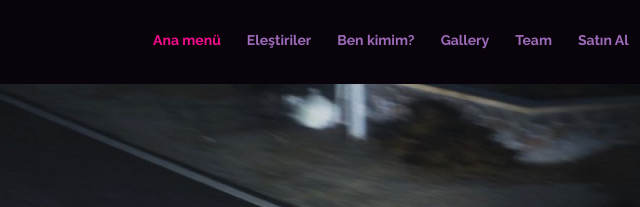
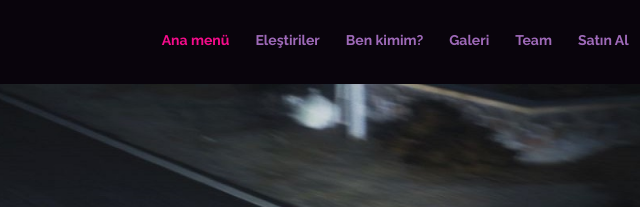
Before and after one commit to Wicenta/wicenta.github.io, a plain HTML site: page index.html in a window 1280 px wide. Shown: the top 207 px of the page, 291-931 px from the left. Drawn offline with nearby package versions, Linux system fonts and the light colour scheme.

Commit message:
Update index.html

```diff
--- a/index.html
+++ b/index.html
@@ -71,7 +71,7 @@
           <li class="menu-active"><a href="#body">Ana menü</a></li>
           <li><a href="#services">Eleştiriler</a></li>
           <li><a href="#about">Ben kimim?</a></li>
-          <li><a href="#portfolio">Gallery</a></li>
+          <li><a href="#portfolio">Galeri</a></li>
           <li><a href="#team">Team</a></li>
           <li><a href="#price">Satın Al</a></li>
           <li><a <button type="button" onclick="location='https://discord.com/channels/@me/766153889639563264'" class="btn btn-bordered">Discord</button></a></li>
```
